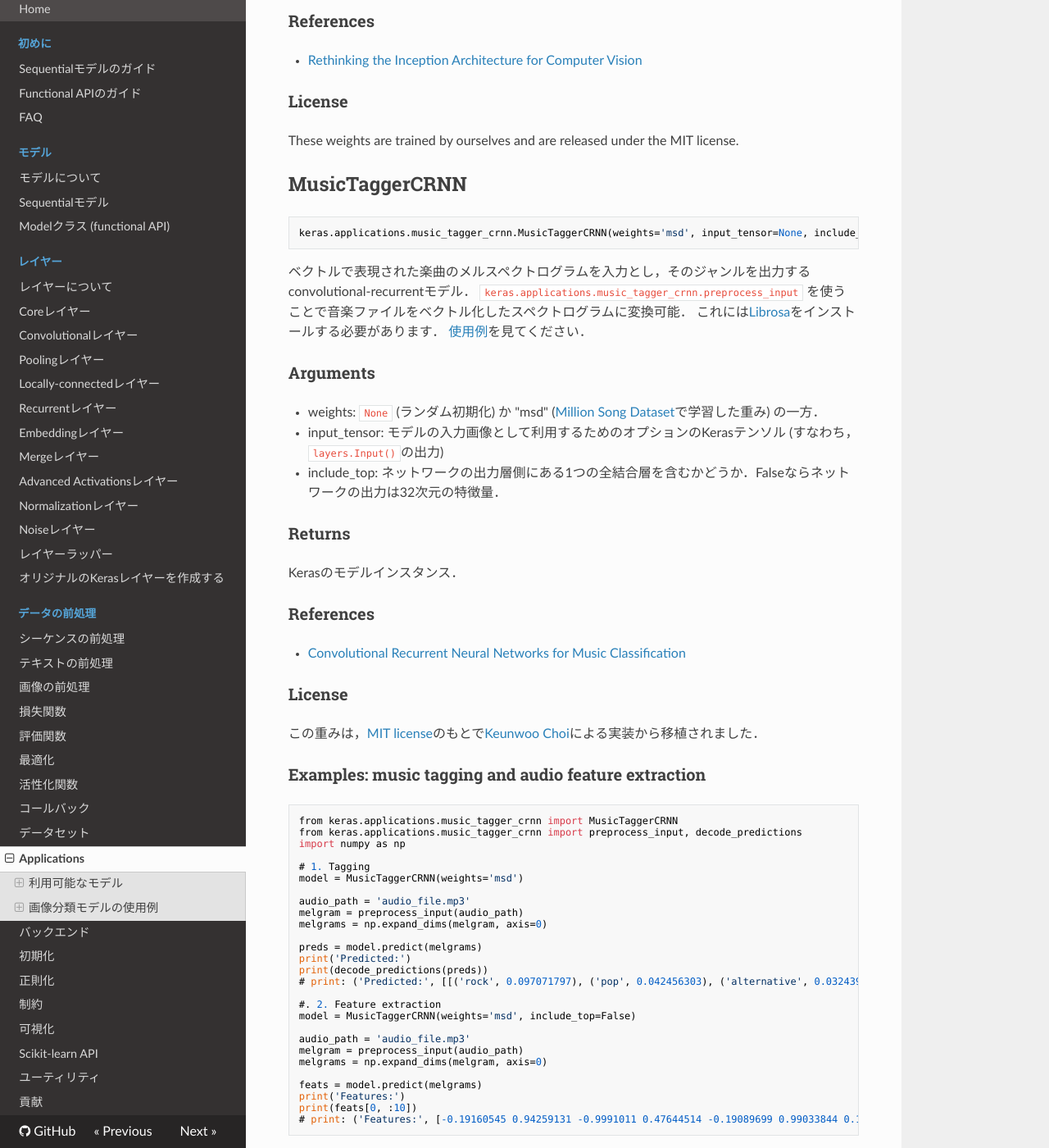
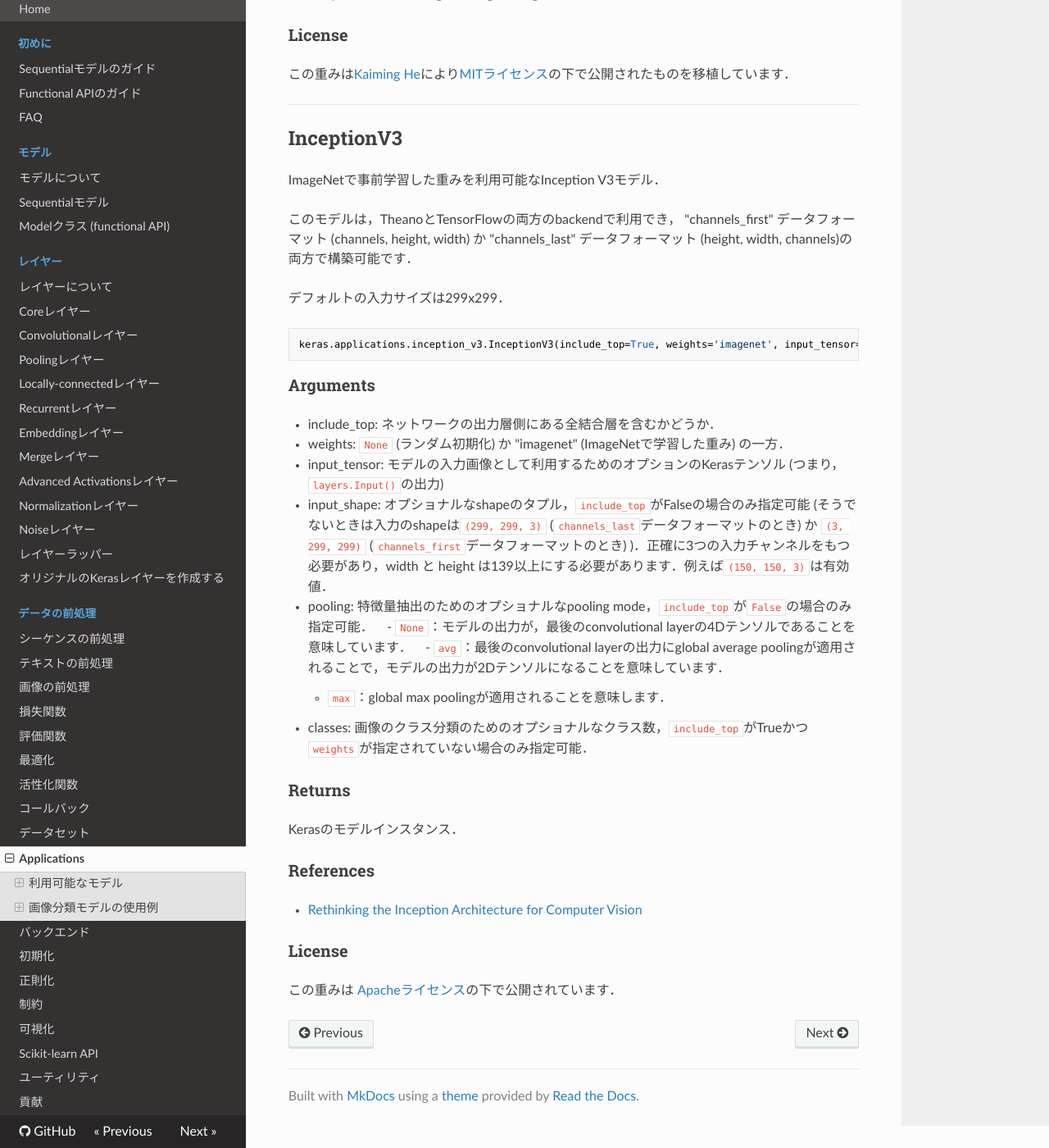
Before and after one commit to keras-team/keras-docs-ja, an MkDocs documentation site: the page built from sources/applications.md, in a window 1280 px wide and 1400 px high, scrolled down 7466 px. Shown: the whole window at 82% size. Built offline with MkDocs 1.6.1, drawn with Linux system fonts in a browser that asks for light colours; nearby versions of some CDN libraries; old or Windows-style settings are respelled for this version of MkDocs; some of the changed text lies outside the part shown.

Commit message:
translated applications.md (#20)

````diff
--- a/sources/applications.md
+++ b/sources/applications.md
@@ -15,14 +15,10 @@ Kerasの応用は事前学習した重みを利用可能な深層学習のモデ
 - [ResNet50](#resnet50)
 - [InceptionV3](#inceptionv3)
 
-これらすべてのアーキテクチャ (Xceptionのみ例外) は，TensorFlowとTheanoの両方で互換性があり，`~/.keras/keras.json`の設定にしたがってモデルはインスタンス化されます．
-例えば，`image_dim_ordering=tf`とした際は，このリポジトリからロードされるモデルは，TensorFlowの次元の順序"Width-Height-Depth"にしたがって構築されます．
+（Xceptionを除く）これらすべてのアーキテクチャは，TensorFlowとTheanoの両方に対応しており，`~/.keras/keras.json`の設定にしたがってモデルはインスタンス化されます．
+例えば，`image_dim_ordering=channels_last`とした際は，このリポジトリからロードされるモデルは，TensorFlowの次元の順序"Width-Height-Depth"にしたがって構築されます．
 
-`SeparableConvolution`を用いているため，XceptionモデルはTensorFlowでのみ使用可能．
-
-### (メルスペクトログラムを入力とした) 音楽オーディオファイルの自動タグ付けモデル:
-
-- [MusicTaggerCRNN](#musictaggercrnn)
+`SeparableConvolution`を用いているため，XceptionモデルはTensorFlowでのみ使用可能です．
 
 -----
 
@@ -80,7 +76,7 @@ from keras.models import Model
 import numpy as np
 
 base_model = VGG19(weights='imagenet')
-model = Model(input=base_model.input, output=base_model.get_layer('block4_pool').output)
+model = Model(inputs=base_model.input, outputs=base_model.get_layer('block4_pool').output)
 
 img_path = 'elephant.jpg'
 img = image.load_img(img_path, target_size=(224, 224))
@@ -112,7 +108,7 @@ x = Dense(1024, activation='relu')(x)
 predictions = Dense(200, activation='softmax')(x)
 
 # this is the model we will train
-model = Model(input=base_model.input, output=predictions)
+model = Model(inputs=base_model.input, outputs=predictions)
 
 # first: train only the top layers (which were randomly initialized)
 # i.e. freeze all convolutional InceptionV3 layers
@@ -151,6 +147,7 @@ model.compile(optimizer=SGD(lr=0.0001, momentum=0.9), loss='categorical_crossent
 model.fit_generator(...)
 ```
 
+
 ### Build InceptionV3 over a custom input tensor
 
 ```python
@@ -158,7 +155,7 @@ from keras.applications.inception_v3 import InceptionV3
 from keras.layers import Input
 
 # this could also be the output a different Keras model or layer
-input_tensor = Input(shape=(224, 224, 3))  # this assumes K.image_dim_ordering() == 'tf'
+input_tensor = Input(shape=(224, 224, 3))  # this assumes K.image_data_format() == 'channels_last'
 
 model = InceptionV3(input_tensor=input_tensor, weights='imagenet', include_top=True)
 ```
@@ -178,6 +175,7 @@ model = InceptionV3(input_tensor=input_tensor, weights='imagenet', include_top=T
 
 ## Xception
 
+
 ```python
 keras.applications.xception.Xception(include_top=True, weights='imagenet', input_tensor=None, input_shape=None)
 ```
@@ -187,16 +185,21 @@ ImageNetで事前学習した重みを利用可能なXception V1モデル．
 ImageNetにおいて，このモデルのtop-1のvalidation accuracyは0.790で，top-5のvalidation accuracyは0.945です．
 
 `SeparableConvolution`を用いているため，XceptionモデルはTensorFlowでのみ使用可能であることに注意してください．
-さらに次元の順序は"tf" (width, height, channels)のみサポートしています．
+さらにデータフォーマットは"channels_last" (height, width, channels)のみサポートしています．
 
 デフォルトの入力サイズは299x299．
 
 ### Arguments
 
 - include_top: ネットワークの出力層側にある全結合層を含むかどうか．
-- weights: `None` (ランダム初期化) か "imagenet" (ImageNetで学習した重み) の一方．
-- input_tensor: モデルの入力画像として利用するためのオプションのKerasテンソル (すなわち，`layers.Input()`の出力)
-- input_shape: オプショナルなshapeのタプル，include_topがFalseの場合のみ指定可能 (そうでないときは入力のshapeは`(299, 299, 3)`)．正確に3つの入力チャンネルをもつ必要があり，width と height は71以上にする必要があります．例えば`(150, 150, 3)`は有効値．
+- weights: `None` (ランダム初期化) か "imagenet" (ImageNetで学習した重み) のどちらか一方．
+- input_tensor: モデルの入力画像として利用するためのオプションのKerasテンソル (つまり，`layers.Input()`の出力)
+- input_shape: オプショナルなshapeのタプル，`include_top`がFalseの場合のみ指定可能 (そうでないときは入力のshapeは`(299, 299, 3)`)．正確に3つの入力チャンネルをもつ必要があり，width と height は71以上にする必要があります．例えば`(150, 150, 3)`は有効な値です．
+- pooling: 特徴量抽出のためのオプショナルなpooling mode，`include_top`が`False`の場合のみ指定可能．
+    - `None`：モデルの出力が，最後のconvolutional layerの4Dテンソルであることを意味しています．
+    - `avg`：最後のconvolutional layerの出力にglobal average poolingが適用されることで，モデルの出力が2Dテンソルになることを意味しています．
+    - `max`：global max poolingが適用されることを意味します．
+- classes: 画像のクラス分類のためのオプショナルなクラス数，`include_top`がTrueかつ`weights`が指定されていない場合のみ指定可能．
 
 ### Returns
 
@@ -208,7 +211,7 @@ Kerasのモデルインスタンス．
 
 ### License
 
-These weights are trained by ourselves and are released under the MIT license.
+この重みは私達自身が学習したもので，MITライセンスの下で公開されています．
 
 -----
 
@@ -221,16 +224,21 @@ keras.applications.vgg16.VGG16(include_top=True, weights='imagenet', input_tenso
 ImageNetで事前学習した重みを利用可能なVGG16モデル．
 
 このモデルは，TheanoとTensorFlowの両方のbackendで利用でき，
-"th" dim ordering (channels, width, height) と "tf" dim ordering (width, height, channels)の両方で構築可能．
+"channels_first" データフォーマット (channels, height, width) か "channels_last" データフォーマット (height, width, channels)の両方で構築可能です．
 
 デフォルトの入力サイズは224x224．
 
 ### Arguments
 
 - include_top: ネットワークの出力層側にある3つの全結合層を含むかどうか．
-- weights: `None` (ランダム初期化) か "imagenet" (ImageNetで学習した重み) の一方．
-- input_tensor: モデルの入力画像として利用するためのオプションのKerasテンソル (すなわち，`layers.Input()`の出力)
-- input_shape: オプショナルなshapeのタプル，include_topがFalseの場合のみ指定可能 (そうでないときは入力のshapeは`(224, 224, 3)` (`tf`のとき) か `(3, 224, 224)` (`th`のとき) )．正確に3つの入力チャンネルをもつ必要があり，width と height は48以上にする必要があります．例えば`(200, 200, 3)`は有効値．
+- weights: `None` (ランダム初期化) か "imagenet" (ImageNetで学習した重み) のどちらか一方．
+- input_tensor: モデルの入力画像として利用するためのオプションのKerasテンソル (つまり，`layers.Input()`の出力)
+- input_shape: オプショナルなshapeのタプル，`include_top`がFalseの場合のみ指定可能 (そうでないときは入力のshapeは`(224, 224, 3)` (`tf`のとき) か `(3, 224, 224)` (`th`のとき) )．正確に3つの入力チャンネルをもつ必要があり，width と height は48以上にする必要があります．例えば`(200, 200, 3)`は有効値．
+- pooling: 特徴量抽出のためのオプショナルなpooling mode，`include_top`が`False`の場合のみ指定可能．
+    - `None`：モデルの出力が，最後のconvolutional layerの4Dテンソルであることを意味しています．
+    - `avg`：最後のconvolutional layerの出力にglobal average poolingが適用されることで，モデルの出力が2Dテンソルになることを意味しています．
+    - `max`：global max poolingが適用されることを意味します．
+- classes: 画像のクラス分類のためのオプショナルなクラス数，`include_top`がTrueかつ`weights`が指定されていない場合のみ指定可能．
 
 ### Returns
 
@@ -242,7 +250,7 @@ Kerasのモデルインスタンス．
 
 ### License
 
-These weights are ported from the ones [released by VGG at Oxford](http://www.robots.ox.ac.uk/~vgg/research/very_deep/) under the [Creative Commons Attribution License](https://creativecommons.org/licenses/by/4.0/).
+この重みは[Oxford大学のVGG](http://www.robots.ox.ac.uk/~vgg/research/very_deep/)により[Creative Commons Attribution License](https://creativecommons.org/licenses/by/4.0/)の下で公開されたものを移植しています．
 
 -----
 
@@ -256,7 +264,7 @@ keras.applications.vgg19.VGG19(include_top=True, weights='imagenet', input_tenso
 ImageNetで事前学習した重みを利用可能なVGG19モデル．
 
 このモデルは，TheanoとTensorFlowの両方のbackendで利用でき，
-"th" dim ordering (channels, width, height) と "tf" dim ordering (width, height, channels)の両方で構築可能．
+"channels_first" データフォーマット (channels, height, width) か "channels_last" データフォーマット (height, width, channels)の両方で構築可能です．
 
 デフォルトの入力サイズは224x224．
 
@@ -264,8 +272,13 @@ ImageNetで事前学習した重みを利用可能なVGG19モデル．
 
 - include_top: ネットワークの出力層側にある3つの全結合層を含むかどうか．
 - weights: `None` (ランダム初期化) か "imagenet" (ImageNetで学習した重み) の一方．
-- input_tensor: モデルの入力画像として利用するためのオプションのKerasテンソル (すなわち，`layers.Input()`の出力)
-- input_shape: オプショナルなshapeのタプル，include_topがFalseの場合のみ指定可能 (そうでないときは入力のshapeは`(224, 224, 3)` (`tf`のとき) か `(3, 224, 224)` (`th`のとき) )．正確に3つの入力チャンネルをもつ必要があり，width と height は48以上にする必要があります．例えば`(200, 200, 3)`は有効値．
+- input_tensor: モデルの入力画像として利用するためのオプションのKerasテンソル (つまり，`layers.Input()`の出力)
+- input_shape: オプショナルなshapeのタプル，`include_top`がFalseの場合のみ指定可能 (そうでないときは入力のshapeは`(224, 224, 3)` (`channels_last`データフォーマットのとき) か `(3, 224, 224)` (`channels_first`データフォーマットのとき) )．正確に3つの入力チャンネルをもつ必要があり，width と height は48以上にする必要があります．例えば`(200, 200, 3)`は有効値．
+- pooling: 特徴量抽出のためのオプショナルなpooling mode，`include_top`が`False`の場合のみ指定可能．
+    - `None`：モデルの出力が，最後のconvolutional layerの4Dテンソルであることを意味しています．
+    - `avg`：最後のconvolutional layerの出力にglobal average poolingが適用されることで，モデルの出力が2Dテンソルになることを意味しています．
+    - `max`：global max poolingが適用されることを意味します．
+- classes: 画像のクラス分類のためのオプショナルなクラス数，`include_top`がTrueかつ`weights`が指定されていない場合のみ指定可能．
 
 ### Returns
 
@@ -278,29 +291,35 @@ Kerasのモデルインスタンス．
 
 ### License
 
-These weights are ported from the ones [released by VGG at Oxford](http://www.robots.ox.ac.uk/~vgg/research/very_deep/) under the [Creative Commons Attribution License](https://creativecommons.org/licenses/by/4.0/).
+この重みは[Oxford大学のVGG](http://www.robots.ox.ac.uk/~vgg/research/very_deep/)により[Creative Commons Attribution License](https://creativecommons.org/licenses/by/4.0/)の下で公開されたものを移植しています．
 
 -----
 
 ## ResNet50
 
-ImageNetで事前学習した重みを利用可能なResNet50モデル．
-
-このモデルは，TheanoとTensorFlowの両方のbackendで利用でき，
-"th" dim ordering (channels, width, height) と "tf" dim ordering (width, height, channels)の両方で構築可能．
-
-デフォルトの入力サイズは224x224．
 
 ```python
 keras.applications.resnet50.ResNet50(include_top=True, weights='imagenet', input_tensor=None, input_shape=None)
 ```
 
+ImageNetで事前学習した重みを利用可能なResNet50モデル．
+
+このモデルは，TheanoとTensorFlowの両方のbackendで利用でき，
+"channels_first" データフォーマット (channels, height, width) か "channels_last" データフォーマット (height, width, channels)の両方で構築可能です．
+
+デフォルトの入力サイズは224x224．
+
 ### Arguments
 
 - include_top: ネットワークの出力層側にある全結合層を含むかどうか．
 - weights: `None` (ランダム初期化) か "imagenet" (ImageNetで学習した重み) の一方．
-- input_tensor: モデルの入力画像として利用するためのオプションのKerasテンソル (すなわち，`layers.Input()`の出力)
-- input_shape: オプショナルなshapeのタプル，include_topがFalseの場合のみ指定可能 (そうでないときは入力のshapeは`(224, 224, 3)` (`tf`のとき) か `(3, 224, 224)` (`th`のとき) )．正確に3つの入力チャンネルをもつ必要があり，width と height は197以上にする必要があります．例えば`(200, 200, 3)`は有効値．
+- input_tensor: モデルの入力画像として利用するためのオプションのKerasテンソル (つまり，`layers.Input()`の出力)
+- input_shape: オプショナルなshapeのタプル，`include_top`がFalseの場合のみ指定可能 (そうでないときは入力のshapeは`(224, 224, 3)` (`channels_last`データフォーマットのとき) か `(3, 224, 224)` (`channels_first`データフォーマットのとき) )．正確に3つの入力チャンネルをもつ必要があり，width と height は197以上にする必要があります．例えば`(200, 200, 3)`は有効値．
+- pooling: 特徴量抽出のためのオプショナルなpooling mode，`include_top`が`False`の場合のみ指定可能．
+    - `None`：モデルの出力が，最後のconvolutional layerの4Dテンソルであることを意味しています．
+    - `avg`：最後のconvolutional layerの出力にglobal average poolingが適用されることで，モデルの出力が2Dテンソルになることを意味しています．
+    - `max`：global max poolingが適用されることを意味します．
+- classes: 画像のクラス分類のためのオプショナルなクラス数，`include_top`がTrueかつ`weights`が指定されていない場合のみ指定可能．
 
 ### Returns
 
@@ -312,7 +331,7 @@ Kerasのモデルインスタンス．
 
 ### License
 
-These weights are ported from the ones [released by Kaiming He](https://github.com/KaimingHe/deep-residual-networks) under the [MIT license](https://github.com/KaimingHe/deep-residual-networks/blob/master/LICENSE).
+この重みは[Kaiming He](https://github.com/KaimingHe/deep-residual-networks)により[MITライセンス](https://github.com/KaimingHe/deep-residual-networks/blob/master/LICENSE)の下で公開されたものを移植しています．
 
 -----
 
@@ -322,7 +341,7 @@ These weights are ported from the ones [released by Kaiming He](https://github.c
 ImageNetで事前学習した重みを利用可能なInception V3モデル．
 
 このモデルは，TheanoとTensorFlowの両方のbackendで利用でき，
-"th" dim ordering (channels, width, height) と "tf" dim ordering (width, height, channels)の両方で構築可能．
+"channels_first" データフォーマット (channels, height, width) か "channels_last" データフォーマット (height, width, channels)の両方で構築可能です．
 
 デフォルトの入力サイズは299x299．
 
@@ -334,8 +353,13 @@ keras.applications.inception_v3.InceptionV3(include_top=True, weights='imagenet'
 
 - include_top: ネットワークの出力層側にある全結合層を含むかどうか．
 - weights: `None` (ランダム初期化) か "imagenet" (ImageNetで学習した重み) の一方．
-- input_tensor: モデルの入力画像として利用するためのオプションのKerasテンソル (すなわち，`layers.Input()`の出力)
-- input_shape: オプショナルなshapeのタプル，include_topがFalseの場合のみ指定可能 (そうでないときは入力のshapeは`(299, 299, 3)` (`tf`のとき) か `(3, 299, 299)` (`th`のとき) )．正確に3つの入力チャンネルをもつ必要があり，width と height は139以上にする必要があります．例えば`(150, 150, 3)`は有効値．
+- input_tensor: モデルの入力画像として利用するためのオプションのKerasテンソル (つまり，`layers.Input()`の出力)
+- input_shape: オプショナルなshapeのタプル，`include_top`がFalseの場合のみ指定可能 (そうでないときは入力のshapeは`(299, 299, 3)` (`channels_last`データフォーマットのとき) か `(3, 299, 299)` (`channels_first`データフォーマットのとき) )．正確に3つの入力チャンネルをもつ必要があり，width と height は139以上にする必要があります．例えば`(150, 150, 3)`は有効値．
+- pooling: 特徴量抽出のためのオプショナルなpooling mode，`include_top`が`False`の場合のみ指定可能．
+    - `None`：モデルの出力が，最後のconvolutional layerの4Dテンソルであることを意味しています．
+    - `avg`：最後のconvolutional layerの出力にglobal average poolingが適用されることで，モデルの出力が2Dテンソルになることを意味しています．
+    - `max`：global max poolingが適用されることを意味します．
+- classes: 画像のクラス分類のためのオプショナルなクラス数，`include_top`がTrueかつ`weights`が指定されていない場合のみ指定可能．
 
 ### Returns
 
@@ -347,67 +371,4 @@ Kerasのモデルインスタンス．
 
 ### License
 
-These weights are trained by ourselves and are released under the MIT license.
-
-## MusicTaggerCRNN
-
-```
-keras.applications.music_tagger_crnn.MusicTaggerCRNN(weights='msd', input_tensor=None, include_top=True)
-```
-
-ベクトルで表現された楽曲のメルスペクトログラムを入力とし，そのジャンルを出力するconvolutional-recurrentモデル．
-`keras.applications.music_tagger_crnn.preprocess_input`
-を使うことで音楽ファイルをベクトル化したスペクトログラムに変換可能．
-これには[Librosa](http://librosa.github.io/librosa/)をインストールする必要があります．
-[使用例](https://keras.io/applications/#music-tagging-and-feature-extraction-with-musictaggercrnn)を見てください．
-
-### Arguments
-
-- weights: `None` (ランダム初期化) か "msd" ([Million Song Dataset](http://labrosa.ee.columbia.edu/millionsong/)で学習した重み) の一方．
-- input_tensor: モデルの入力画像として利用するためのオプションのKerasテンソル (すなわち，`layers.Input()`の出力)
-- include_top: ネットワークの出力層側にある1つの全結合層を含むかどうか．Falseならネットワークの出力は32次元の特徴量．
-
-### Returns
-
-Kerasのモデルインスタンス．
-
-### References
-
-- [Convolutional Recurrent Neural Networks for Music Classification](https://arxiv.org/abs/1609.04243)
-
-### License
-
-
-この重みは，[MIT license](https://github.com/keunwoochoi/music-auto_tagging-keras/blob/master/LICENSE.md)のもとで[Keunwoo Choi](https://github.com/keunwoochoi/music-auto_tagging-keras)による実装から移植されました．
-
-### Examples: music tagging and audio feature extraction
-
-```
-from keras.applications.music_tagger_crnn import MusicTaggerCRNN
-from keras.applications.music_tagger_crnn import preprocess_input, decode_predictions
-import numpy as np
-
-# 1. Tagging
-model = MusicTaggerCRNN(weights='msd')
-
-audio_path = 'audio_file.mp3'
-melgram = preprocess_input(audio_path)
-melgrams = np.expand_dims(melgram, axis=0)
-
-preds = model.predict(melgrams)
-print('Predicted:')
-print(decode_predictions(preds))
-# print: ('Predicted:', [[('rock', 0.097071797), ('pop', 0.042456303), ('alternative', 0.032439161), ('indie', 0.024491295), ('female vocalists', 0.016455274)]])
-
-#. 2. Feature extraction
-model = MusicTaggerCRNN(weights='msd', include_top=False)
-
-audio_path = 'audio_file.mp3'
-melgram = preprocess_input(audio_path)
-melgrams = np.expand_dims(melgram, axis=0)
-
-feats = model.predict(melgrams)
-print('Features:')
-print(feats[0, :10])
-# print: ('Features:', [-0.19160545 0.94259131 -0.9991011 0.47644514 -0.19089699 0.99033844 0.1103896 -0.00340496 0.14823607 0.59856361])
-```
+この重みは [Apacheライセンス](https://github.com/tensorflow/models/blob/master/LICENSE)の下で公開されています．
````
Also changed, not shown: other parts of sources/applications.md (+1 -1 lines).
